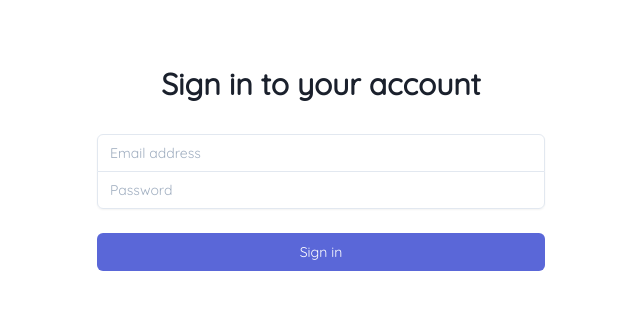
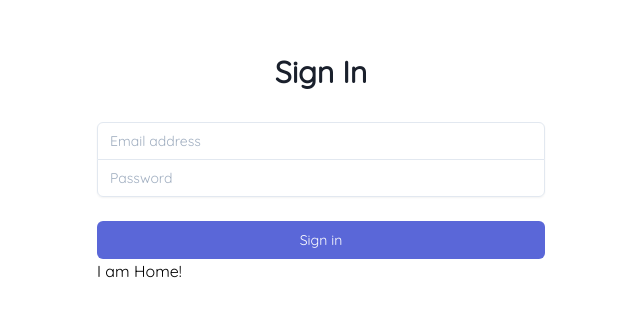
Before and after one commit to melinda-hl-lim/moments-react, a React (Create React App) app: page /home in a window 1280 px wide. Shown: the part 244-560 px from the top of the page, without its empty margins (319-959 px from the left). Built offline with nearby package versions, Linux system fonts and the light colour scheme.

Commit message:
Install React router; trying to use it

```diff
--- a/package.json
+++ b/package.json
@@ -10,6 +10,7 @@
     "fontsource-quicksand": "^3.0.3",
     "react": "^17.0.1",
     "react-dom": "^17.0.1",
+    "react-router-dom": "^5.2.0",
     "react-scripts": "4.0.0",
     "tailwindcss": "^1.9.6",
     "web-vitals": "^0.2.4"
--- a/src/assets/main.css
+++ b/src/assets/main.css
@@ -32,6 +32,11 @@ body {
  * Correct the font size and margin on `h1` elements within `section` and
  * `article` contexts in Chrome, Firefox, and Safari.
  */
+
+h1 {
+  font-size: 2em;
+  margin: 0.67em 0;
+}
 
 /* Grouping content
    ========================================================================== */
@@ -236,6 +241,7 @@ template {
  */
 
 
+h1,
 h2 {
   margin: 0;
 }
@@ -328,7 +334,7 @@ button {
   cursor: pointer;
 }
 
-
+h1,
 h2 {
   font-size: inherit;
   font-weight: inherit;
--- /dev/null
+++ b/src/containers/Home.js
@@ -0,0 +1,7 @@
+import React from 'react';
+
+function Home() {
+  return <h1>I am Home!</h1>;
+}
+
+export default Home;
--- a/src/containers/SignIn.js
+++ b/src/containers/SignIn.js
@@ -1,4 +1,10 @@
 import React from 'react';
+import {
+  Route,
+  Link,
+  Switch,
+} from 'react-router-dom';
+import Home from './Home';
 
 function SignIn() {
   return (
@@ -6,7 +12,7 @@ function SignIn() {
       <div className="max-w-md w-full">
         <div>
           <h2 className="mt-6 text-center text-3xl leading-9 font-extrabold text-gray-900">
-            Sign in to your account
+            Sign In
           </h2>
         </div>
 
@@ -23,9 +29,14 @@ function SignIn() {
           </div>
 
           <div className="mt-6">
-            <button type="submit" className="group relative w-full flex justify-center py-2 px-4 border border-transparent text-sm leading-5 font-medium rounded-md text-white bg-indigo-600 hover:bg-indigo-500 focus:outline-none focus:border-indigo-700 focus:shadow-outline-indigo active:bg-indigo-700 transition duration-150 ease-in-out">
-              Sign in
-            </button>
+            <Link to="/home">
+              <button type="submit" className="group relative w-full flex justify-center py-2 px-4 border border-transparent text-sm leading-5 font-medium rounded-md text-white bg-indigo-600 hover:bg-indigo-500 focus:outline-none focus:border-indigo-700 focus:shadow-outline-indigo active:bg-indigo-700 transition duration-150 ease-in-out">
+                Sign in
+              </button>
+            </Link>
+            <Switch>
+              <Route path="/home" component={Home} />
+            </Switch>
           </div>
 
         </form>
--- a/src/index.js
+++ b/src/index.js
@@ -1,5 +1,6 @@
 import React from 'react';
 import ReactDOM from 'react-dom';
+import { BrowserRouter } from 'react-router-dom';
 import 'fontsource-quicksand';
 import './assets/main.css';
 
@@ -8,7 +9,9 @@ import App from './containers/App';
 
 ReactDOM.render(
   <React.StrictMode>
-    <App />
+    <BrowserRouter>
+      <App />
+    </BrowserRouter>
   </React.StrictMode>,
   document.getElementById('root'),
 );
```
Also changed, not shown: 1 other file (tests, documents, lock files or other folders).
